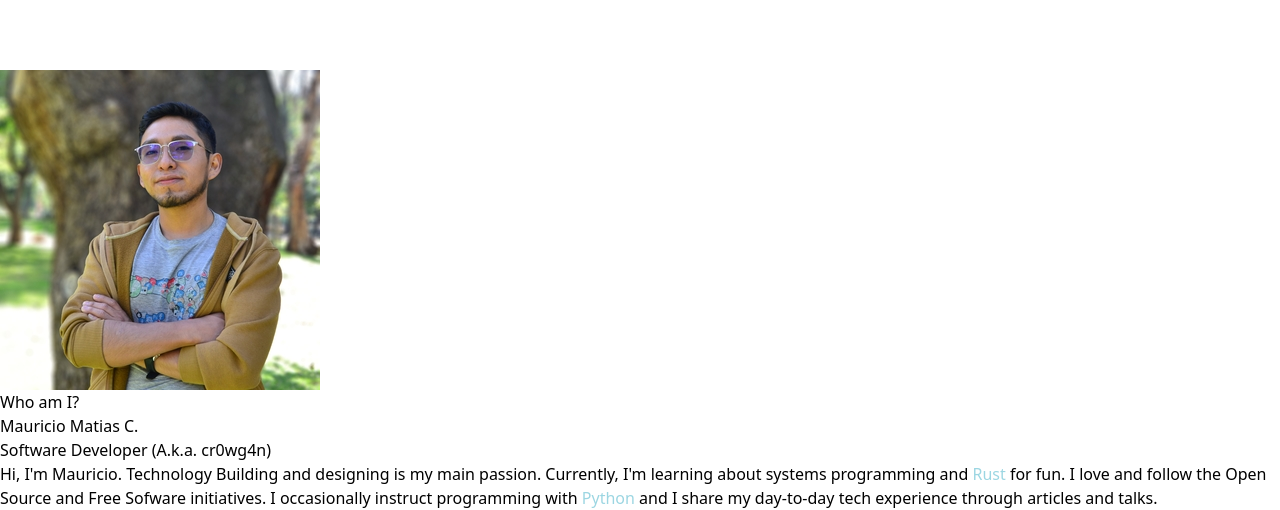
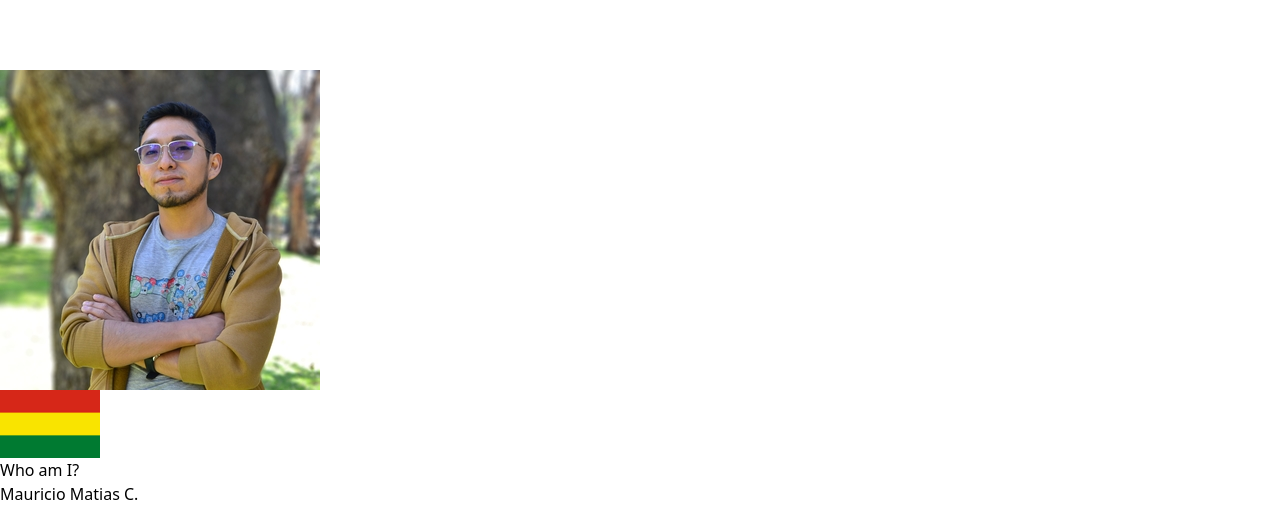
Before and after one commit to cr0wg4n/cr0wg4n.github.io, a React (Create React App) app: page / in a window 1280 px wide. Shown: the part 172-682 px from the top of the page. Built offline with nearby package versions, Linux system fonts and the light colour scheme; what @material-tailwind/react would draw is missing.

Commit message:
feat: flag bo

```diff
--- a/src/components/Cards/ProfileCard.tsx
+++ b/src/components/Cards/ProfileCard.tsx
@@ -27,11 +27,23 @@ const ProfileCard: React.FC<ProfileProps> = ({avatar,avatarHover,children, name,
             <div className='col-span-1 m-auto'>
                 <IconList/>
             </div>
-            <div className='col-span-4 m-auto'>
+            <div className='col-span-4 m-auto relative text-center'>
                 <img
                     src={finalAvatar}
                     alt='Mauricio Matias, cr0wg4n'
                     className="rounded-full cursor-pointer w-32 md:w-64"
+                />
+                <img src='images/flag.png' alt='bolivia flag' className='
+                    absolute
+                    bottom-0
+                    right-4
+                    md:right-6
+                    lg:right-10
+                    h-4
+                    md:h-8
+                    xl:h-9
+                    rounded-sm
+                    md:rounded-md'
                 />
             </div>
             <div className='col-span-7 my-auto'>
```
Also changed, not shown: public/images/flag.png (added).
